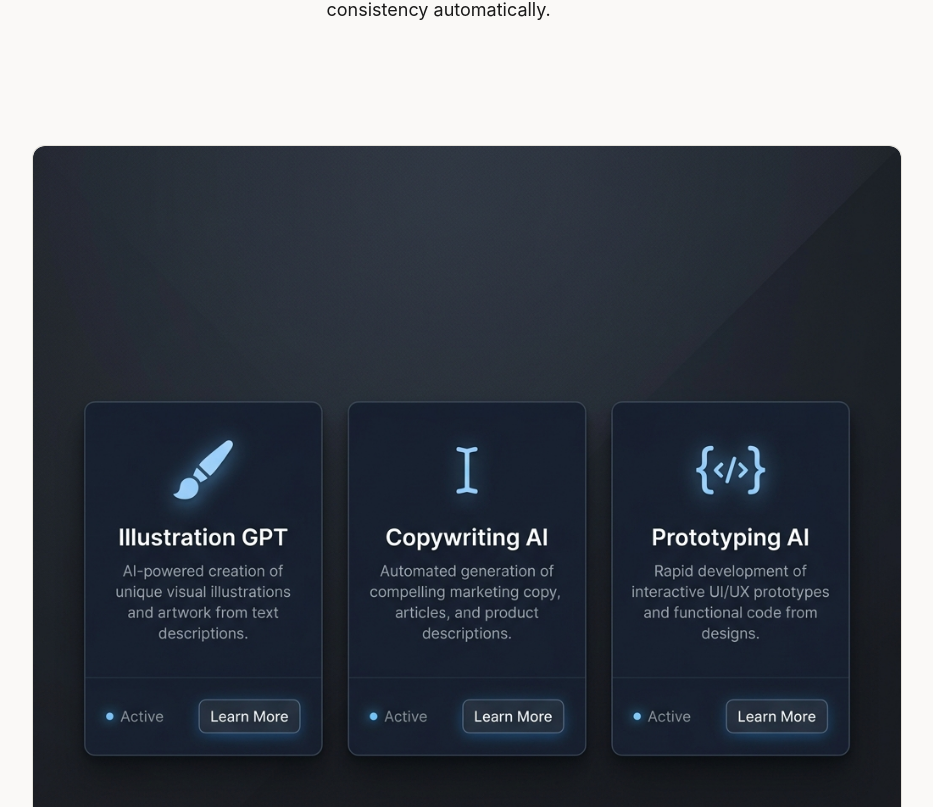
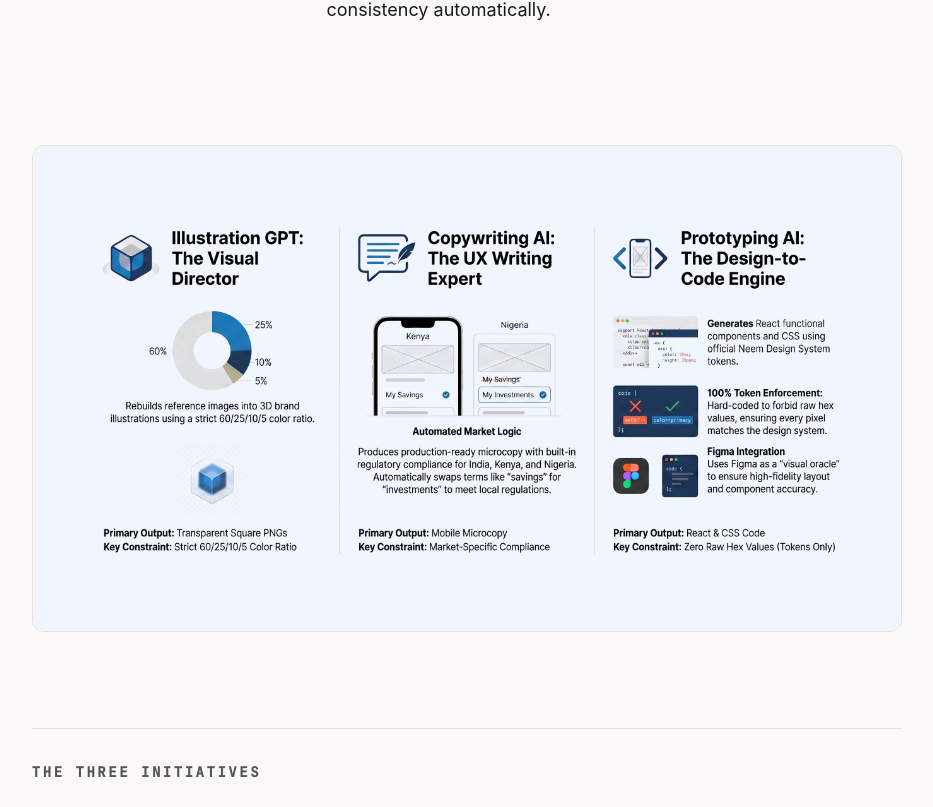
Before and after one commit to theenactorist/lums-portfolio, a Next.js app: page /work/branch-ai in a window 1280 px wide. Shown: the part 1333-2140 px from the top of the page, without its empty margins (173-1106 px from the left). Built offline with nearby package versions, Linux system fonts and the light colour scheme; a web font is replaced by a local one.

Commit message:
feat: Replace overview placeholder with real The-opportunity.jpg image

```diff
--- a/app/work/branch-ai/page.js
+++ b/app/work/branch-ai/page.js
@@ -132,8 +132,8 @@ export default function BranchAICaseStudy() {
               <div className="cs-feature__gallery cs-feature__gallery--single">
                 <figure className="cs-feature__figure">
                   <ZoomableImage
-                    src="/work/branch-ai/overview.jpg"
-                    alt="Three AI initiatives overview - Illustration GPT, Copywriting AI, Prototyping AI"
+                    src="/work/branch-ai/the-opportunity.jpg"
+                    alt="The Opportunity - Branch AI Initiatives across India, Kenya and Nigeria"
                     width={2400}
                     height={800}
                     className="cs-feature__image"
```
Also changed, not shown: public/work/branch-ai/the-opportunity.jpg (added).
